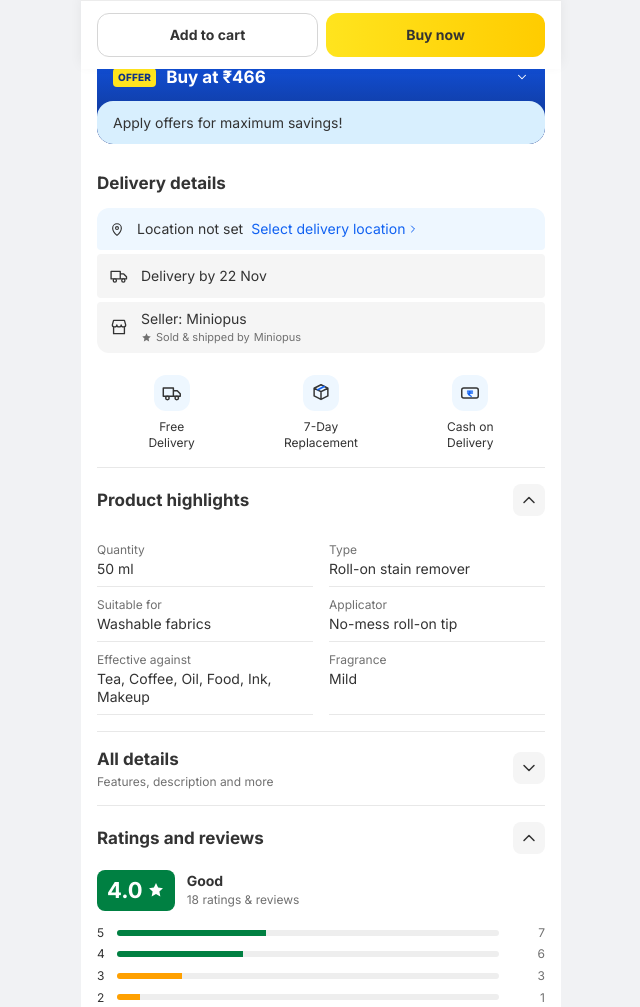
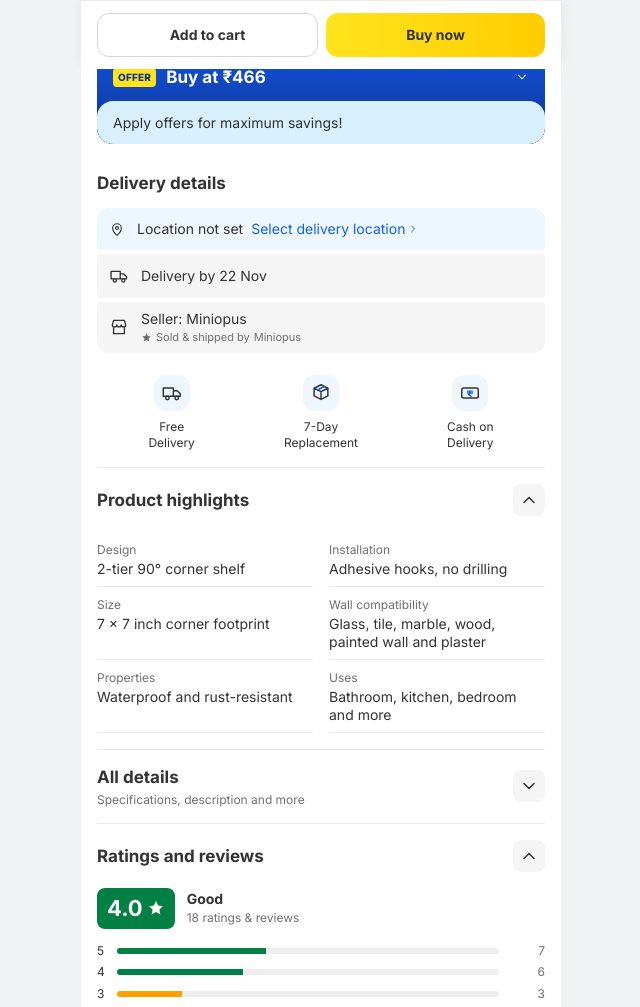
Before and after one commit to codemahboob/Miniopus, a website: page index.html in a window 1280 px wide. Shown: the part 731-1738 px from the top of the page, without its empty margins (319-959 px from the left). Drawn offline with Linux system fonts and the light colour scheme; no server answers.

Commit message:
Update product details for adhesive corner shelf

```diff
--- a/index.html
+++ b/index.html
@@ -3,8 +3,8 @@
 <head>
 <meta charset="UTF-8">
 <meta name="viewport" content="width=device-width, initial-scale=1, viewport-fit=cover">
-<title>StainRol Stain Remover Roll-On (50 ml) — Buy Online</title>
-<meta name="description" content="Roll-on stain remover for everyday stains on washable fabrics. Free delivery, Cash on Delivery, 7-day replacement.">
+<title>2-Tier Adhesive Corner Storage Shelf — Buy Online</title>
+<meta name="description" content="2-tier 90-degree adhesive corner shelf for bathroom, kitchen and home organization. No drilling required.">
 <meta name="theme-color" content="#d8effe">
 <link rel="preconnect" href="https://fonts.googleapis.com">
 <link rel="preconnect" href="https://fonts.gstatic.com" crossorigin>
@@ -65,7 +65,7 @@
 
   <!-- title + price -->
   <section class="sec tight">
-    <h1 class="title clamp" id="title">StainRol Stain Remover Roll-On (50 ml) for Clothes | Instant Spot Cleaner for Everyday Stains</h1>
+    <h1 class="title clamp" id="title">2-Tier Adhesive Corner Storage Shelf – 90° Bathroom & Kitchen Organizer</h1>
     <button class="more" type="button" id="moreBtn">more</button>
     <div class="pricerow">
       <svg class="arr"><use href="#i-arrdown"/></svg>
@@ -113,19 +113,19 @@
     <button class="sech" type="button" aria-expanded="true"><span><b>Product highlights</b></span><i><svg><use href="#i-chev"/></svg></i></button>
     <div class="body">
       <dl class="hl">
-        <div><dt>Quantity</dt><dd>50 ml</dd></div>
-        <div><dt>Type</dt><dd>Roll-on stain remover</dd></div>
-        <div><dt>Suitable for</dt><dd>Washable fabrics</dd></div>
-        <div><dt>Applicator</dt><dd>No-mess roll-on tip</dd></div>
-        <div><dt>Effective against</dt><dd>Tea, Coffee, Oil, Food, Ink, Makeup</dd></div>
-        <div><dt>Fragrance</dt><dd>Mild</dd></div>
+        <div><dt>Design</dt><dd>2-tier 90° corner shelf</dd></div>
+        <div><dt>Installation</dt><dd>Adhesive hooks, no drilling</dd></div>
+        <div><dt>Size</dt><dd>7 × 7 inch corner footprint</dd></div>
+        <div><dt>Wall compatibility</dt><dd>Glass, tile, marble, wood, painted wall and plaster</dd></div>
+        <div><dt>Properties</dt><dd>Waterproof and rust-resistant</dd></div>
+        <div><dt>Uses</dt><dd>Bathroom, kitchen, bedroom and more</dd></div>
       </dl>
     </div>
   </section>
 
   <!-- all details -->
   <section class="sec acc" id="sAll">
-    <button class="sech" type="button" aria-expanded="false"><span><b>All details</b><small>Features, description and more</small></span><i><svg><use href="#i-chev"/></svg></i></button>
+    <button class="sech" type="button" aria-expanded="false"><span><b>All details</b><small>Specifications, description and more</small></span><i><svg><use href="#i-chev"/></svg></i></button>
     <div class="body" hidden>
       <div class="tabs" role="tablist">
         <button type="button" class="tab on" data-t="tSpec" role="tab">Specifications</button>
@@ -133,15 +133,15 @@
       </div>
       <table class="spec" id="tSpec">
         <tr><th>Brand</th><td data-b="brand"></td></tr>
-        <tr><th>Net quantity</th><td>50 ml</td></tr>
-        <tr><th>Form</th><td>Roll-on liquid</td></tr>
-        <tr><th>How to use</th><td>Roll on the stain, wait 5 minutes, then wash as usual</td></tr>
-        <tr><th>Fabric</th><td>Most washable white and coloured fabrics</td></tr>
+        <tr><th>Design</th><td>2-tier 90-degree corner shelf</td></tr>
+        <tr><th>Dimensions</th><td>7 × 7 inch corner sides</td></tr>
+        <tr><th>Installation</th><td>Adhesive hooks; no drilling required</td></tr>
+        <tr><th>Suitable surfaces</th><td>Glass, ceramic tile, marble, wood, painted wall and plaster</td></tr>
+        <tr><th>Properties</th><td>Waterproof and rust-resistant</td></tr>
         <tr><th>Country of origin</th><td>India</td></tr>
       </table>
       <div class="desc" id="tDesc" hidden>
-        <p>StainRol is a pocket-size roll-on cleaner for quick spot treatment. Roll it over the stain, let it work for a few minutes, then wash as usual.</p>
-        <p>The no-mess roll-on tip lets you apply it only where you need it. Works on tea, coffee, oil, food, ink and makeup marks. Patch-test on a hidden spot first for delicate or dark fabrics.</p>
+        <p>Make unused corners useful with this 2-tier adhesive corner shelf. Its compact 90° design helps organize shampoo, soap, skincare, kitchen jars, toiletries and everyday essentials while keeping counters clutter-free. Install without drilling: clean the wall, peel the adhesive backing, press the hooks firmly in place and hang the shelf. Suitable for smooth glass, ceramic tile, marble, wood, painted walls and plaster surfaces. The shelf is described as rust-resistant and waterproof. Allow the adhesive to set before loading and avoid exceeding its safe holding capacity.</p>
       </div>
     </div>
   </section>
@@ -186,7 +186,7 @@
     <div class="body" hidden>
       <div class="qa"><b>Q: How long does delivery take?</b><p>A: Most orders arrive in 4–6 days depending on your location.</p></div>
       <div class="qa"><b>Q: Can I pay cash on delivery?</b><p>A: Yes. Choose Cash on Delivery at the payment step, or pay online with UPI.</p></div>
-      <div class="qa"><b>Q: Can I use it on coloured clothes?</b><p>A: It suits most washable white and coloured fabrics. Test on a hidden spot first.</p></div>
+      <div class="qa"><b>Q: Where can I install this shelf?</b><p>A: It is shown for glass, ceramic tile, marble, wood, painted wall and plaster surfaces.</p></div>
       <div class="qa"><b>Q: What if I'm not satisfied?</b><p>A: You get a 7-day replacement for manufacturing defects. See the Return &amp; Refund policy.</p></div>
     </div>
   </section>
```
